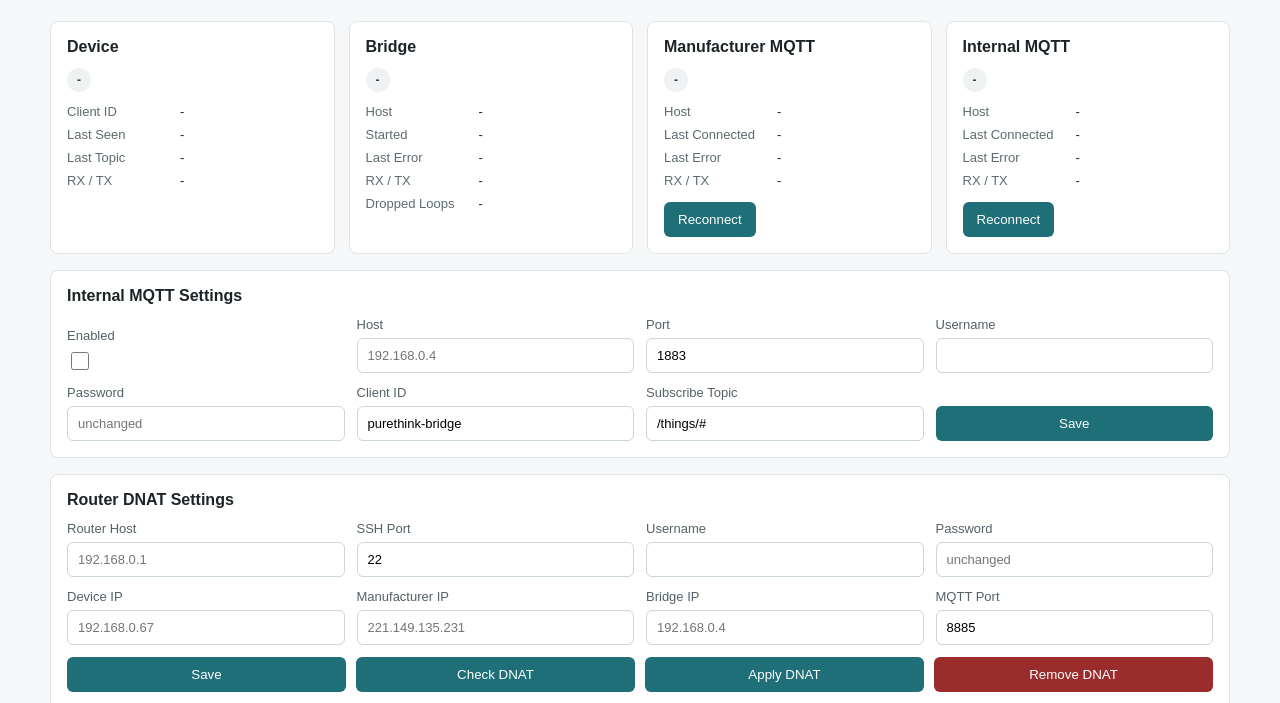
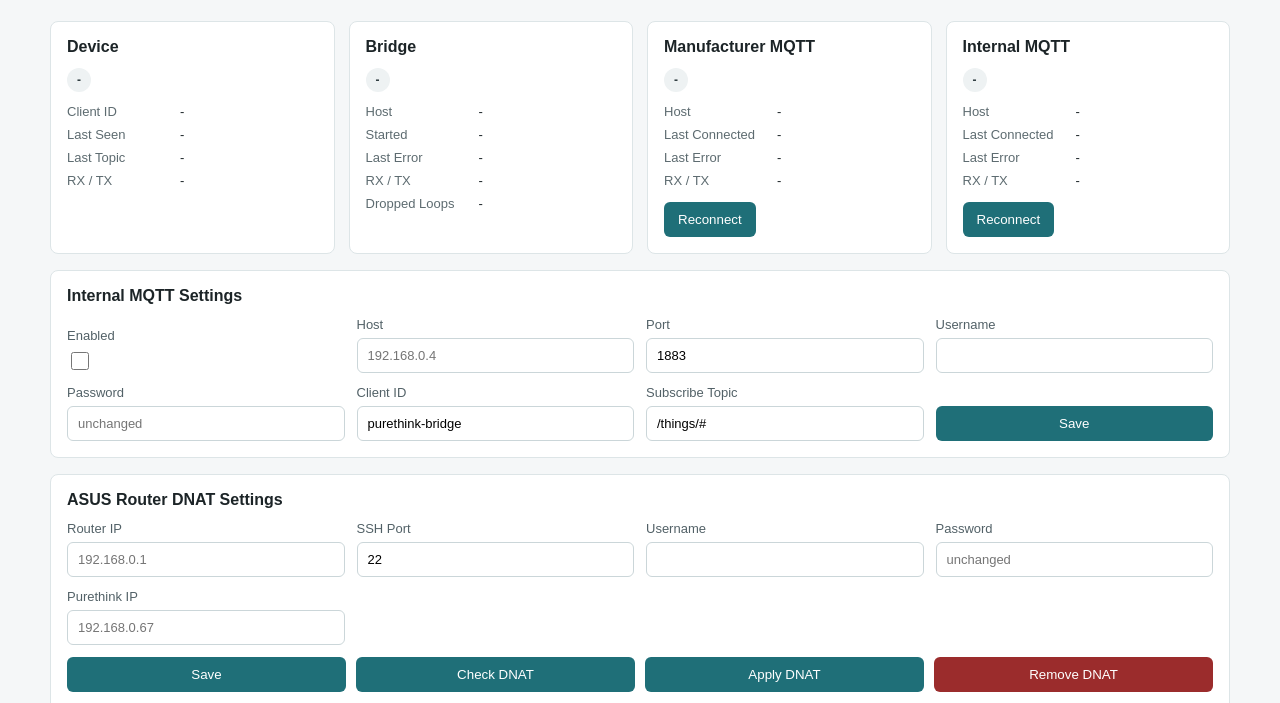
Before and after one commit to af950833/purethink_bridge, a website: page public/index.html in a window 1280 px wide. Shown: the part 81-784 px from the top of the page. Drawn offline with Linux system fonts and the light colour scheme; no server answers.

Commit message:
Simplify ASUS DNAT settings form

```diff
--- a/public/app.js
+++ b/public/app.js
@@ -111,7 +111,7 @@ async function loadConfig() {
   $('routerPassword').value = '';
   $('dnatDeviceIp').value = cfg.routerDnat.deviceIp || '';
   $('dnatManufacturerIp').value = cfg.routerDnat.manufacturerIp || '221.149.135.231';
-  $('dnatBridgeIp').value = cfg.routerDnat.bridgeIp || '';
+  $('dnatBridgeIp').value = cfg.routerDnat.bridgeIp || window.location.hostname || '192.168.0.4';
   $('dnatMqttPort').value = cfg.routerDnat.mqttPort || 8885;
 }
 
--- a/public/index.html
+++ b/public/index.html
@@ -101,10 +101,10 @@
       </section>
 
       <section class="settings">
-        <h2>Router DNAT Settings</h2>
+        <h2>ASUS Router DNAT Settings</h2>
         <form id="dnatForm">
           <label>
-            <span>Router Host</span>
+            <span>Router IP</span>
             <input id="routerHost" name="routerHost" placeholder="192.168.0.1">
           </label>
           <label>
@@ -120,21 +120,12 @@
             <input id="routerPassword" name="routerPassword" type="password" autocomplete="current-password" placeholder="unchanged">
           </label>
           <label>
-            <span>Device IP</span>
+            <span>Purethink IP</span>
             <input id="dnatDeviceIp" name="dnatDeviceIp" placeholder="192.168.0.67">
           </label>
-          <label>
-            <span>Manufacturer IP</span>
-            <input id="dnatManufacturerIp" name="dnatManufacturerIp" placeholder="221.149.135.231">
-          </label>
-          <label>
-            <span>Bridge IP</span>
-            <input id="dnatBridgeIp" name="dnatBridgeIp" placeholder="192.168.0.4">
-          </label>
-          <label>
-            <span>MQTT Port</span>
-            <input id="dnatMqttPort" name="dnatMqttPort" type="number" min="1" max="65535" value="8885">
-          </label>
+          <input id="dnatManufacturerIp" name="dnatManufacturerIp" type="hidden" value="221.149.135.231">
+          <input id="dnatBridgeIp" name="dnatBridgeIp" type="hidden" value="192.168.0.4">
+          <input id="dnatMqttPort" name="dnatMqttPort" type="hidden" value="8885">
           <div class="button-row">
             <button type="submit">Save</button>
             <button id="checkDnat" type="button">Check DNAT</button>
```
